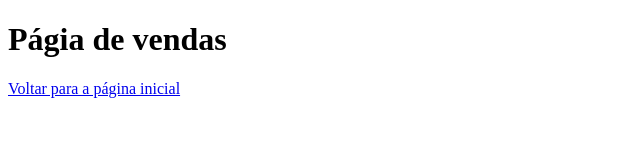
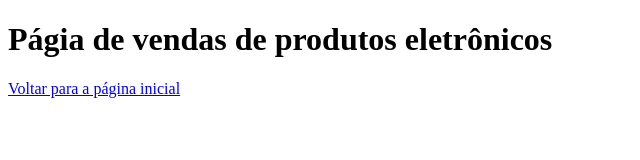
Before and after one commit to EliasBarbosaSantos/aulagithub, a plain HTML site: page vendas.html in a window 1280 px wide. Shown: the whole page, without its empty margins (0-640 px from the left). Drawn offline with Linux system fonts and the light colour scheme.

Commit message:
Alterado título das duas páginas

```diff
--- a/vendas.html
+++ b/vendas.html
@@ -7,7 +7,7 @@
     <title>Document</title>
 </head>
 <body>
-    <h1>Págia de vendas</h1>
+    <h1>Págia de vendas de produtos eletrônicos</h1>
     <a href="index.html">Voltar para a página inicial</a>
 </body>
 </html>
```
Also changed, not shown: index.html (+1 -1 lines).
